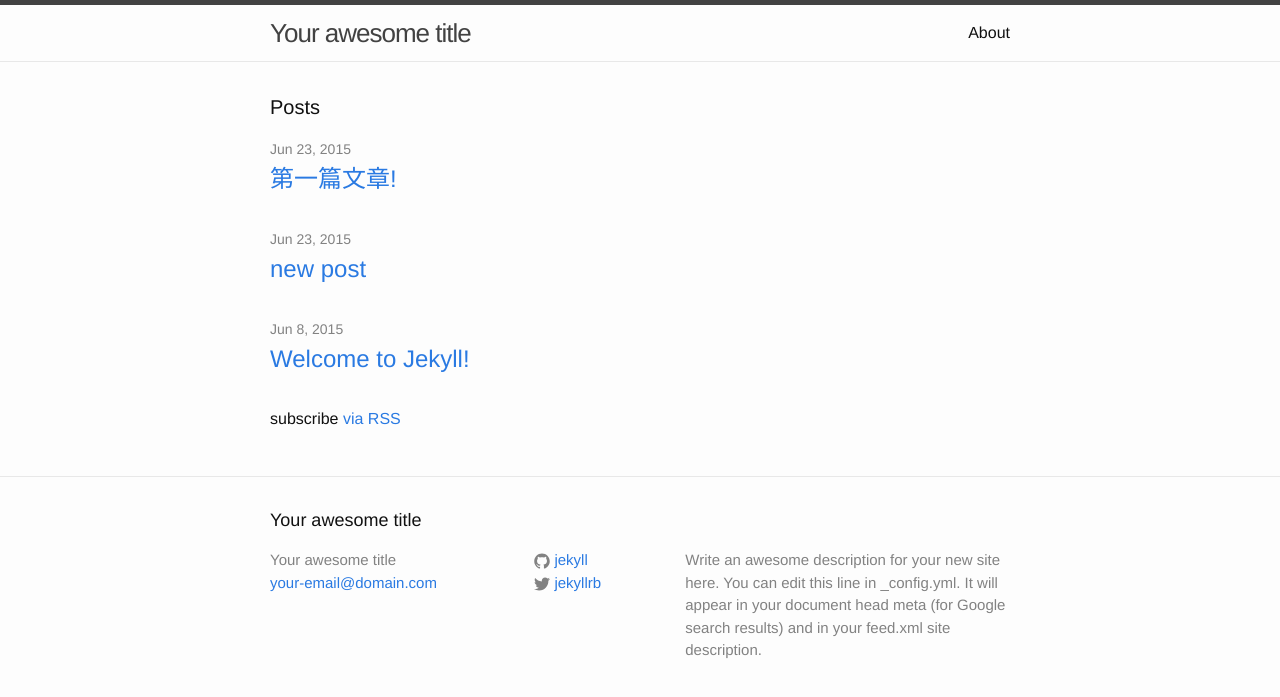
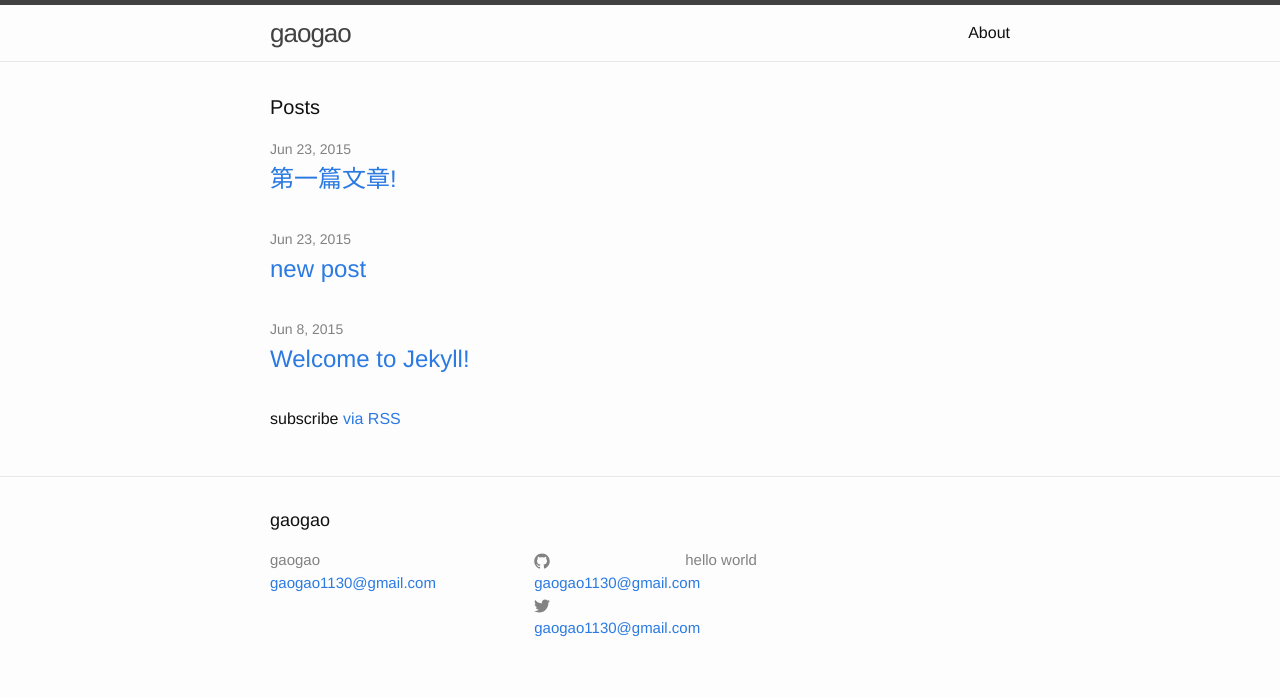
Before and after one commit to gaogao1030/learning-jekyll, a Jekyll site: the page built from index.html, in a window 1280 px wide. Shown: the top 697 px of the page. Built offline with Jekyll 4.4.1, drawn with Linux system fonts in a browser that asks for light colours.

Commit message:
修改：     _config.yml

```diff
--- a/_config.yml
+++ b/_config.yml
@@ -1,14 +1,12 @@
 # Site settings
-title: Your awesome title
-email: your-email@domain.com
+title: gaogao
+email: gaogao1130@gmail.com
 description: > # this means to ignore newlines until "baseurl:"
-  Write an awesome description for your new site here. You can edit this
-  line in _config.yml. It will appear in your document head meta (for
-  Google search results) and in your feed.xml site description.
+  hello world
 baseurl: "" # the subpath of your site, e.g. /blog/
 url: "http://yourdomain.com" # the base hostname & protocol for your site
-twitter_username: jekyllrb
-github_username:  jekyll
+twitter_username: gaogao1130@gmail.com
+github_username:  gaogao1130@gmail.com
 
 # Build settings
 markdown: kramdown
```
